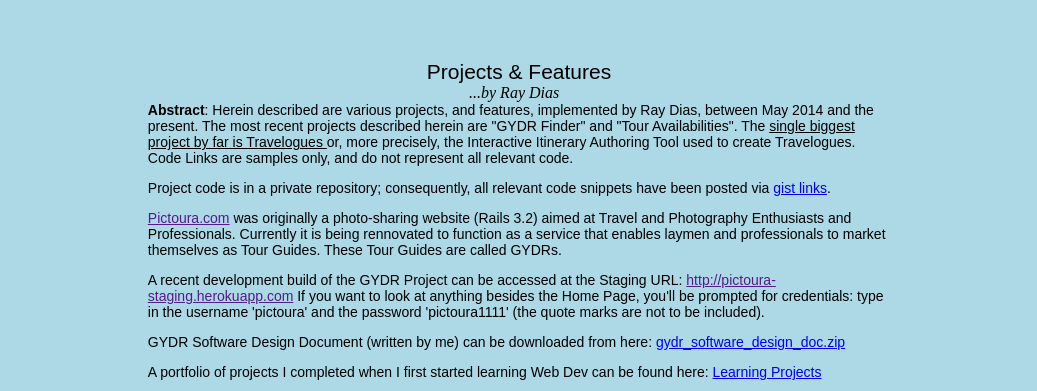
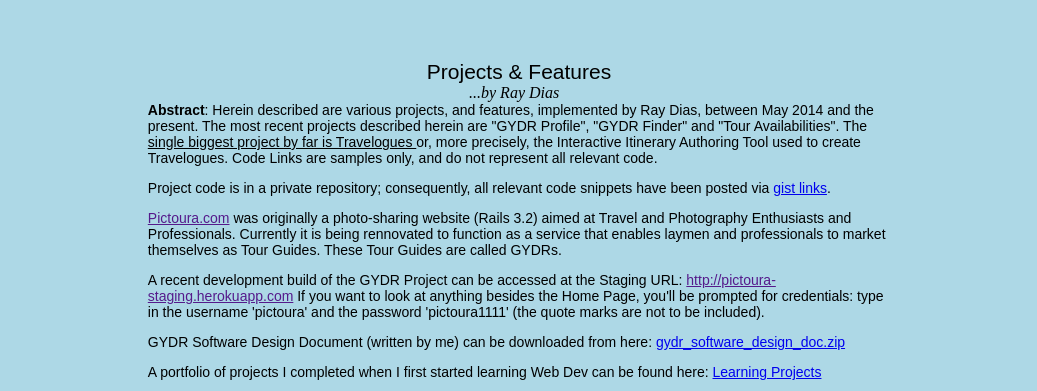
Before and after one commit to rdias23/updated_por_asset_list, a plain HTML site: page index.html in a window 1280 px wide. Shown: the top 391 px of the page, without its empty margins (121-1158 px from the left). Drawn offline with Linux system fonts and the light colour scheme.

Commit message:
tiny fix, also was updated on the server to match

```diff
--- a/index.html
+++ b/index.html
@@ -22,7 +22,7 @@
   <h1 style="font-size: 21px;"> Projects & Features </h1>
 <span style="display: block; width: 100px; margin: 0 auto; font-style: italic;">...by Ray Dias</span>
     <div id="abstract_asset_list">
-	<span style="font-weight: bold;">Abstract</span>: Herein described are various projects, and features, implemented by Ray Dias, between May 2014 and the present. The most recent projects described herein are "GYDR Finder" and "Tour Availabilities". The <u>single biggest project by far is Travelogues </u> or, more precisely, the Interactive Itinerary Authoring Tool used to create Travelogues. Code Links are samples only, and do not represent all relevant code.
+	<span style="font-weight: bold;">Abstract</span>: Herein described are various projects, and features, implemented by Ray Dias, between May 2014 and the present. The most recent projects described herein are "GYDR Profile", "GYDR Finder" and "Tour Availabilities". The <u>single biggest project by far is Travelogues </u> or, more precisely, the Interactive Itinerary Authoring Tool used to create Travelogues. Code Links are samples only, and do not represent all relevant code.
       </p>
       <p>
 	Project code is in a private repository; consequently, all relevant code snippets have been posted via <a href="https://help.github.com/articles/creating-gists/">gist links</a>.
```
